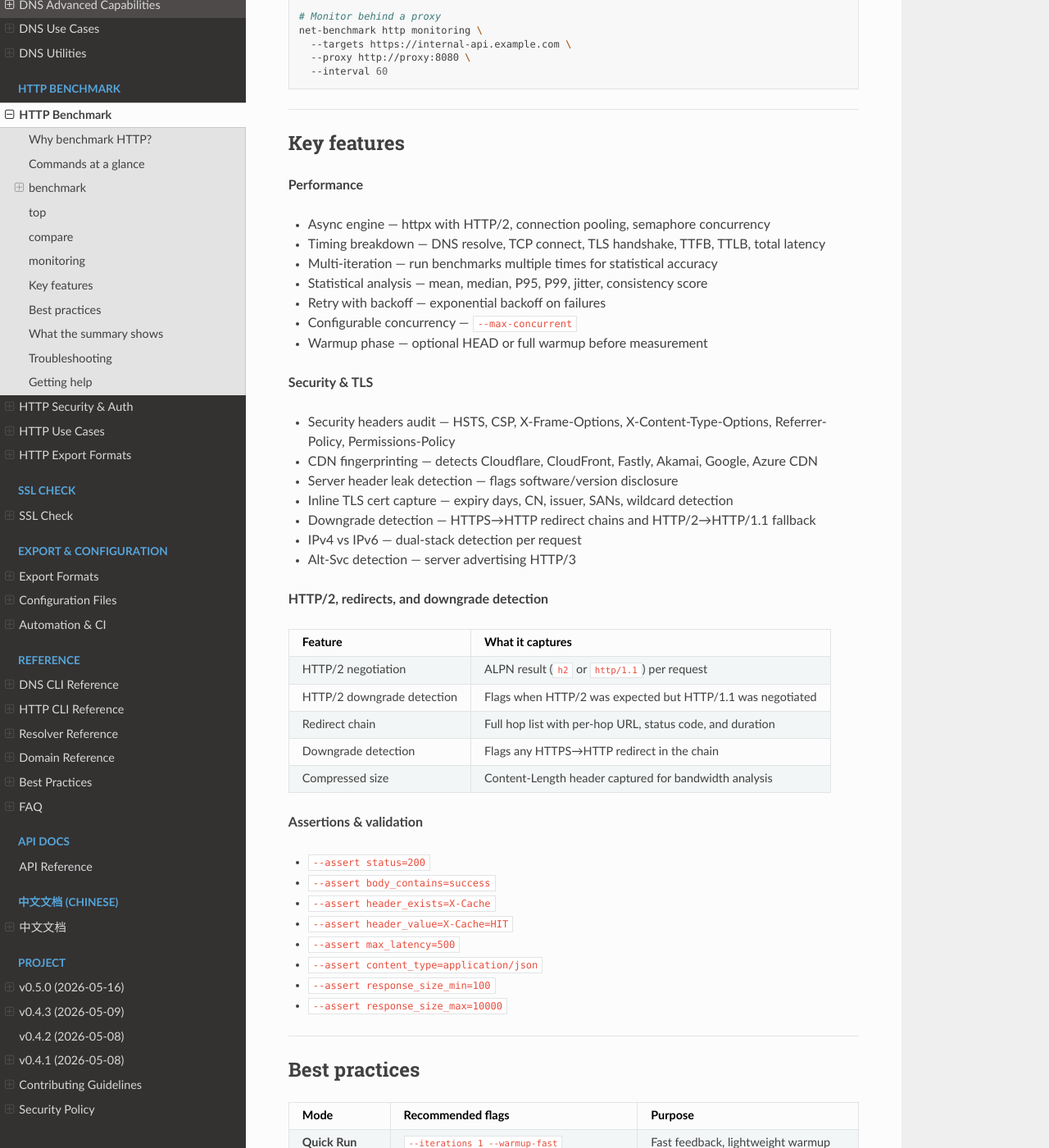
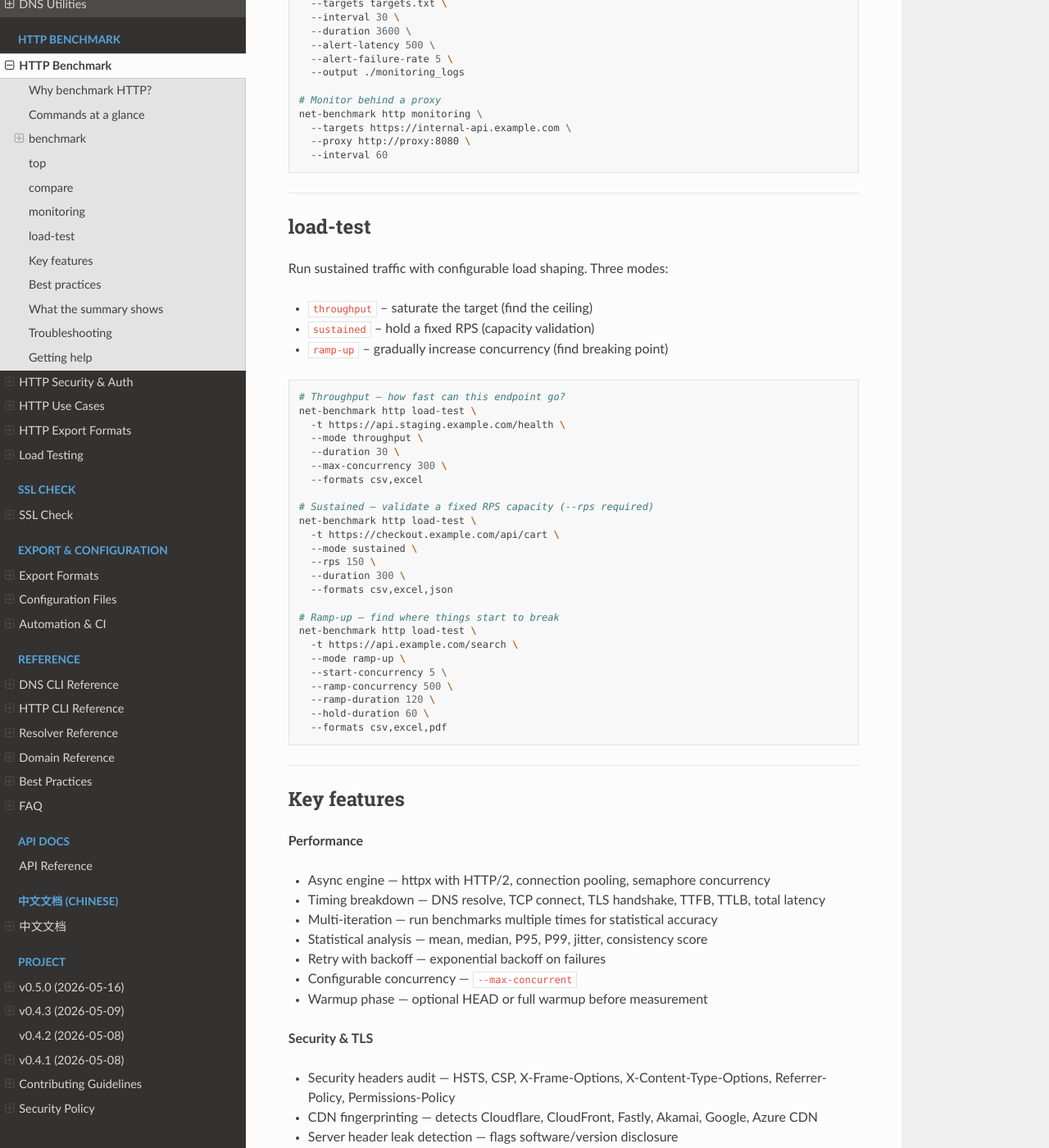
Before and after one commit to net-benchmark/net-benchmark, a Sphinx documentation site: the page built from docs/source/guides/http-benchmark.md, in a window 1280 px wide and 1400 px high, scrolled down 3717 px. Shown: the whole window at 82% size. Built offline with Sphinx 7.4.7 and the Read the Docs theme 3.1.0, drawn with Linux system fonts in a browser that asks for light colours; some of the changed text lies outside the part shown.

Commit message:
docs(http_bench): add load-test section to rtd http-benchmark guide and update index
- add load-test command overview and examples to docs/source/guides/http-benchmark.md
- update index.rst to reference the new load-test guide

````diff
--- a/docs/source/guides/http-benchmark.md
+++ b/docs/source/guides/http-benchmark.md
@@ -34,6 +34,7 @@ Most tools measure only total latency. net-benchmark gives you the full picture.
 | `top` | Rank all targets by speed | `net-benchmark http top --limit 5` |
 | `compare` | Side-by-side target comparison | `net-benchmark http compare api.example.com api2.example.com` |
 | `monitoring` | Continuous monitoring with alerts | `net-benchmark http monitoring --use-defaults` |
+| `load-test` | Sustained load test with traffic shaping | `net-benchmark http load-test -t https://api.example.com --mode throughput --duration 30` |
 
 ---
 
@@ -194,6 +195,44 @@ net-benchmark http monitoring \
 
 ---
 
+## load-test
+
+Run sustained traffic with configurable load shaping. Three modes:
+
+- `throughput` – saturate the target (find the ceiling)
+- `sustained` – hold a fixed RPS (capacity validation)
+- `ramp-up` – gradually increase concurrency (find breaking point)
+
+```bash
+# Throughput – how fast can this endpoint go?
+net-benchmark http load-test \
+  -t https://api.staging.example.com/health \
+  --mode throughput \
+  --duration 30 \
+  --max-concurrency 300 \
+  --formats csv,excel
+
+# Sustained – validate a fixed RPS capacity (--rps required)
+net-benchmark http load-test \
+  -t https://checkout.example.com/api/cart \
+  --mode sustained \
+  --rps 150 \
+  --duration 300 \
+  --formats csv,excel,json
+
+# Ramp-up – find where things start to break
+net-benchmark http load-test \
+  -t https://api.example.com/search \
+  --mode ramp-up \
+  --start-concurrency 5 \
+  --ramp-concurrency 500 \
+  --ramp-duration 120 \
+  --hold-duration 60 \
+  --formats csv,excel,pdf
+```
+
+---
+
 ## Key features
 
 **Performance**
@@ -296,6 +335,7 @@ net-benchmark http benchmark --help
 net-benchmark http top --help
 net-benchmark http compare --help
 net-benchmark http monitoring --help
+net-benchmark http load-test --help
 ```
 
 Common scenarios:
--- a/docs/source/index.rst
+++ b/docs/source/index.rst
@@ -66,6 +66,7 @@ net-benchmark
    guides/http-security-auth
    guides/http-use-cases
    guides/http-exports
+   guides/http-load-test
 
 .. toctree::
    :maxdepth: 1
````
